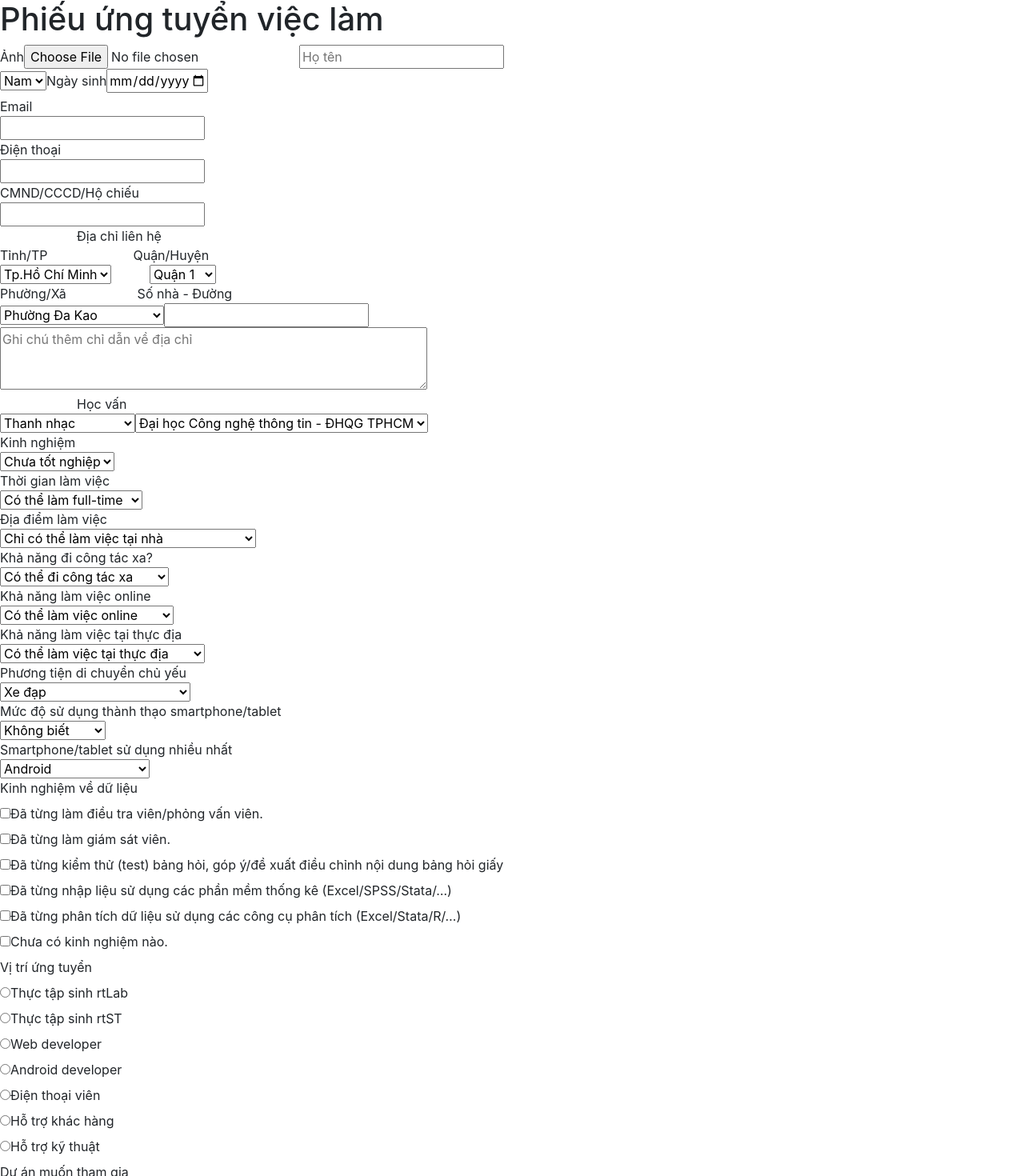
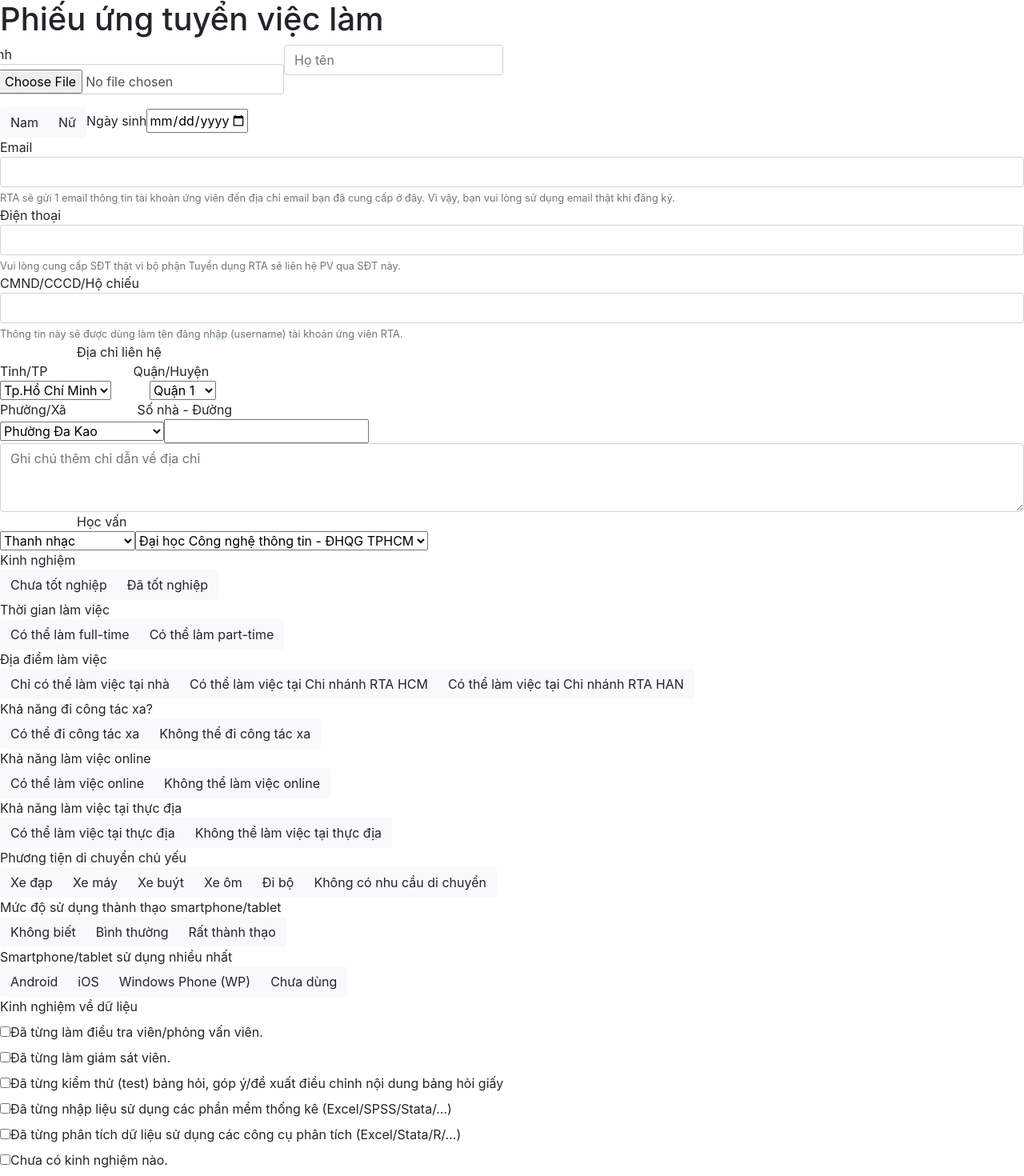
Before and after one commit to kelvinlien/reactjs-form, a React (Create React App) app: page / in a window 1280 px wide. Shown: the top 1470 px of the page at 80% size. Built offline with nearby package versions, Linux system fonts and the light colour scheme.

Commit message:
Fea: style buttons, a few input boxes and an alert.

```diff
--- a/package.json
+++ b/package.json
@@ -6,7 +6,8 @@
     "bootstrap": "^4.3.1",
     "react": "^16.9.0",
     "react-dom": "^16.9.0",
-    "react-scripts": "3.1.1"
+    "react-scripts": "3.1.1",
+    "reactstrap": "^8.0.1"
   },
   "scripts": {
     "start": "react-scripts start",
--- a/src/DataCheckBox.js
+++ b/src/DataCheckBox.js
@@ -104,14 +104,14 @@ class DataCheckBox extends React.Component{
 				<label htmlFor='none'>Chưa có kinh nghiệm nào.</label>
 			</div>
 			{this.state.experiences > 0 && this.state.none_checkstate === true &&
-				<div className = 'choose-again'>Lựa chọn có mâu thuẫn. Vui lòng chọn lại!</div>
+				<div className="alert alert-danger" role="alert" >Lựa chọn có mâu thuẫn. Vui lòng chọn lại!</div>
 			}
 			{this.state.experienced === true  &&
 				<label className = 'more-info' htmlFor ='more-info'>Mô tả thêm về kinh nghiệm, kỹ năng liên quan đến dữ liệu.</label>
 			}
 			{this.state.experienced === true &&
 			<div>
-				<textarea className = 'more-info' rows = '4' cols = '60' id = 'more-info' />
+				<textarea className = 'form-control' rows = '4' cols = '60' id = 'more-info' />
 			</div>
 			}
 
--- a/src/Form.js
+++ b/src/Form.js
@@ -41,16 +41,22 @@ class Form extends React.Component{
 			return(
 				<form>
 					<h1>Phiếu ứng tuyển việc làm</h1>
-					<span>Ảnh
-						<input className="UserPic" value={this.state.picture} type = 'file' id='userPic'/>
-					</span>
-					<input placeholder="Họ tên" className='fullname' type='text' value={this.state.fullName}/>
-					<div>
+					<div className = 'form-group row'>
+						<div className = 'col-xs-6'>
+							<span>Ảnh
+								<input className="form-control" value={this.state.picture} type = 'file' id='userPic'/>
+							</span>
+						</div>
+						<div className = 'col-xs-6'>
+							<input placeholder="Họ tên" className='form-control' type='text' value={this.state.fullName}/>
+						</div>
+					</div>
+					<div >
+						<span className = 'btn-group btn-group-xs' >
+							<button type="button" className="btn btn-light" size value = 'nam'>Nam</button>
+							<button type="button" className="btn btn-light" value = 'nu'>Nữ</button>
+						</span>
 						<span>
-							<select className='gender' value={this.state.gender}>
-								<option value = '0'>Nam</option>
-								<option value = '1'>Nữ</option>
-							</select>
 							<label>
 							Ngày sinh
 							</label>
@@ -58,11 +64,14 @@ class Form extends React.Component{
 						</span>
 					</div>
 					<div>Email</div>
-					<input type = 'email' className = 'email' value = {this.state.email}/>
+					<input type = 'email' className = 'form-control' value = {this.state.email}/>
+					<small id="emailHelp" className="form-text text-muted">RTA sẽ gửi 1 email thông tin tài khoản ứng viên đến địa chỉ email bạn đã cung cấp ở đây. Vì vậy, bạn vui lòng sử dụng email thật khi đăng ký.</small>
 					<div>Điện thoại</div>
-					<input type = 'tel' className = 'phone' value = {this.state.phone}/>
+					<input type = 'tel' className = 'form-control' value = {this.state.phone}/>
+					<small id="emailHelp" className="form-text text-muted">Vui lòng cung cấp SĐT thật vì bộ phận Tuyển dụng RTA sẽ liên hệ PV qua SĐT này.</small>
 					<div>CMND/CCCD/Hộ chiếu</div>
-					<input type = 'number' className = 'userID' value = {this.state.userID}/>
+					<input type = 'number' className = 'form-control' value = {this.state.userID}/>
+					<small id="emailHelp" className="form-text text-muted">Thông tin này sẽ được dùng làm tên đăng nhập (username) tài khoản ứng viên RTA.</small>
 					<div>&emsp;&emsp;&emsp;&emsp;&emsp;&emsp;Địa chỉ liên hệ</div>
 					<div>Tỉnh/TP &emsp; &emsp; &emsp; &emsp; &emsp; Quận/Huyện</div>
 					<span>
@@ -87,7 +96,7 @@ class Form extends React.Component{
 						<input type = 'text' className = 'street' />
 					</span>
 					<div>
-						<textarea placeholder="Ghi chú thêm chỉ dẫn về địa chỉ" cols = '50' rows = '3' />
+						<textarea placeholder="Ghi chú thêm chỉ dẫn về địa chỉ" cols = '50' rows = '3' className = 'form-control'/>
 					</div>
 					<div>&emsp;&emsp;&emsp;&emsp;&emsp;&emsp;Học vấn</div>
 					<span>
@@ -103,58 +112,58 @@ class Form extends React.Component{
 						</select>
 					</span>
 					<div>Kinh nghiệm </div>
-					<select className = 'graduated'>
-						<option value = 'ctn'>Chưa tốt nghiệp</option>
-						<option value = 'dtn'>Đã tốt nghiệp</option>
-					</select>
+						<div className = 'btn-group btn-group-xs'>
+							<button type="button" className="btn btn-light" size value = 'chuatn'>Chưa tốt nghiệp</button>
+							<button type="button" className="btn btn-light" value = 'datn'>Đã tốt nghiệp</button>
+						</div>
 					<div>Thời gian làm việc</div>
-					<select className = 'working-time'>
-						<option value = 'ft'>Có thể làm full-time</option>
-						<option value = 'pt'>Có thể làm part-time</option>
-					</select>
+						<div className = 'btn-group btn-group-xs'>
+							<button type="button" className="btn btn-light" size value = 'ft'>Có thể làm full-time</button>
+							<button type="button" className="btn btn-light" value = 'pt'>Có thể làm part-time</button>
+						</div>
 					<div>Địa điểm làm việc</div>
-					<select className = 'workplace'>
-						<option value = 'home'>Chỉ có thể làm việc tại nhà</option>
-						<option value = 'hcm'>Có thể làm việc tại Chi nhánh RTA HCM</option>
-						<option value = 'hn'>Có thể làm việc tại Chi nhánh RTA HAN</option>
-					</select>
+						<div className = 'btn-group btn-group-xs'>
+							<button type="button" className="btn btn-light" size value = 'home'>Chỉ có thể làm việc tại nhà</button>
+							<button type="button" className="btn btn-light" value = 'hcm'>Có thể làm việc tại Chi nhánh RTA HCM</button>
+							<button type='button' className='btn btn-light' value ='hn'>Có thể làm việc tại Chi nhánh RTA HAN</button>
+						</div>
 					<div>Khả năng đi công tác xa?</div>
-					<select className = 'travel'>
-						<option value = 'y'>Có thể đi công tác xa</option>
-						<option value = 'n'>Không thể đi công tác xa</option>
-					</select>
-					<div>Khả năng làm việc online</div>
-					<select className = 'online'>
-						<option value = 'y'>Có thể làm việc online</option>
-						<option value = 'n'>Không thể làm việc online</option>
-					</select>
+						<div className = 'btn-group btn-group-xs'>
+							<button type="button" className="btn btn-light" size value = 'y'>Có thể đi công tác xa</button>
+							<button type="button" className="btn btn-light" value = 'n'>Không thể đi công tác xa</button>
+						</div>
+						<div>Khả năng làm việc online</div>
+						<div className = 'btn-group btn-group-xs'>
+							<button type="button" className="btn btn-light" size value = 'online'>Có thể làm việc online</button>
+							<button type="button" className="btn btn-light" value = 'offline'>Không thể làm việc online</button>
+						</div>
 					<div>Khả năng làm việc tại thực địa</div>
-					<select className = 'field-work'>
-						<option value = 'y'>Có thể làm việc tại thực địa</option>
-						<option value = 'n'>Không thể làm việc tại thực địa</option>
-					</select>
+						<div className = 'btn-group btn-group-xs'>
+							<button type="button" className="btn btn-light" size value = 'yfield-work'>Có thể làm việc tại thực địa</button>
+							<button type="button" className="btn btn-light" value = 'nfield-work'>Không thể làm việc tại thực địa</button>
+						</div>
 					<div>Phương tiện di chuyển chủ yếu</div>
-					<select className = 'transport'>
-						<option value = 'bicycle'>Xe đạp</option>
-						<option value = 'bike'>Xe máy</option>
-						<option value = 'bus'>Xe buýt</option>
-						<option value = 'grab'>Xe ôm</option>
-						<option value = 'walk'>Đi bộ</option>
-						<option value = 'no-need'>Không có nhu cầu di chuyển</option>
-					</select>
+						<div className = 'btn-group btn-group-xs'>
+							<button type="button" className="btn btn-light" size value = 'bicycle'>Xe đạp</button>
+							<button type="button" className="btn btn-light" value = 'bike'>Xe máy</button>
+							<button type="button" className="btn btn-light" size value = 'bus'>Xe buýt</button>
+							<button type="button" className="btn btn-light" value = 'grab'>Xe ôm</button>
+							<button type="button" className="btn btn-light" size value = 'walk'>Đi bộ</button>
+							<button type="button" className="btn btn-light" value = 'no-transport'>Không có nhu cầu di chuyển</button>
+						</div>
 					<div>Mức độ sử dụng thành thạo smartphone/tablet</div>
-					<select className = 'sm-fluency'>
-						<option value = 'no'>Không biết</option>
-						<option value = 'normal'>Bình thường</option>
-						<option value = 'very'>Rất thành thạo</option>
-					</select>
+						<div className = 'btn-group btn-group-xs'>
+							<button type="button" className="btn btn-light" size value = 'no_fluency'>Không biết</button>
+							<button type="button" className="btn btn-light" value = 'normal_fluency'>Bình thường</button>
+							<button type="button" className="btn btn-light" value = 'high_fluency'>Rất thành thạo</button>
+						</div>
 					<div>Smartphone/tablet sử dụng nhiều nhất</div>
-					<select className = 'sm-os'>
-						<option value = 'android'>Android</option>
-						<option value = 'iOS'>iOS</option>
-						<option value = 'WP'>Windows Phone (WP)</option>
-						<option value = 'no'>Chưa dùng</option>
-					</select>
+						<div className = 'btn-group btn-group-xs'>
+							<button type="button" className="btn btn-light" size value = 'android'>Android</button>
+							<button type="button" className="btn btn-light" value = 'ios'>iOS</button>
+							<button type="button" className="btn btn-light" size value = 'wp'>Windows Phone (WP)</button>
+							<button type="button" className="btn btn-light" value = 'no_os'>Chưa dùng</button>
+						</div>
 					<DataCheckBox/>
 					<DataRadioBox/>
 					<SubmitButton/>
--- a/src/SubmitButton.js
+++ b/src/SubmitButton.js
@@ -10,7 +10,7 @@ class SubmitButton extends React.Component{
 	}
 	render(){
 		return(
-		<input type ='submit' id='submit' className = 'submit' onClick = {e => this.submitHandler(e)} value = 'HOÀNH THÀNH & GỬI'/>
+		<input type ='submit' id='submit' className = "btn btn-success" onClick = {e => this.submitHandler(e)} value = 'HOÀN THÀNH & GỬI'/>
 		)
 	}
 }
```
Also changed, not shown: src/Test.js (added, +123 -0 lines), 1 other file (tests, documents, lock files or other folders).
